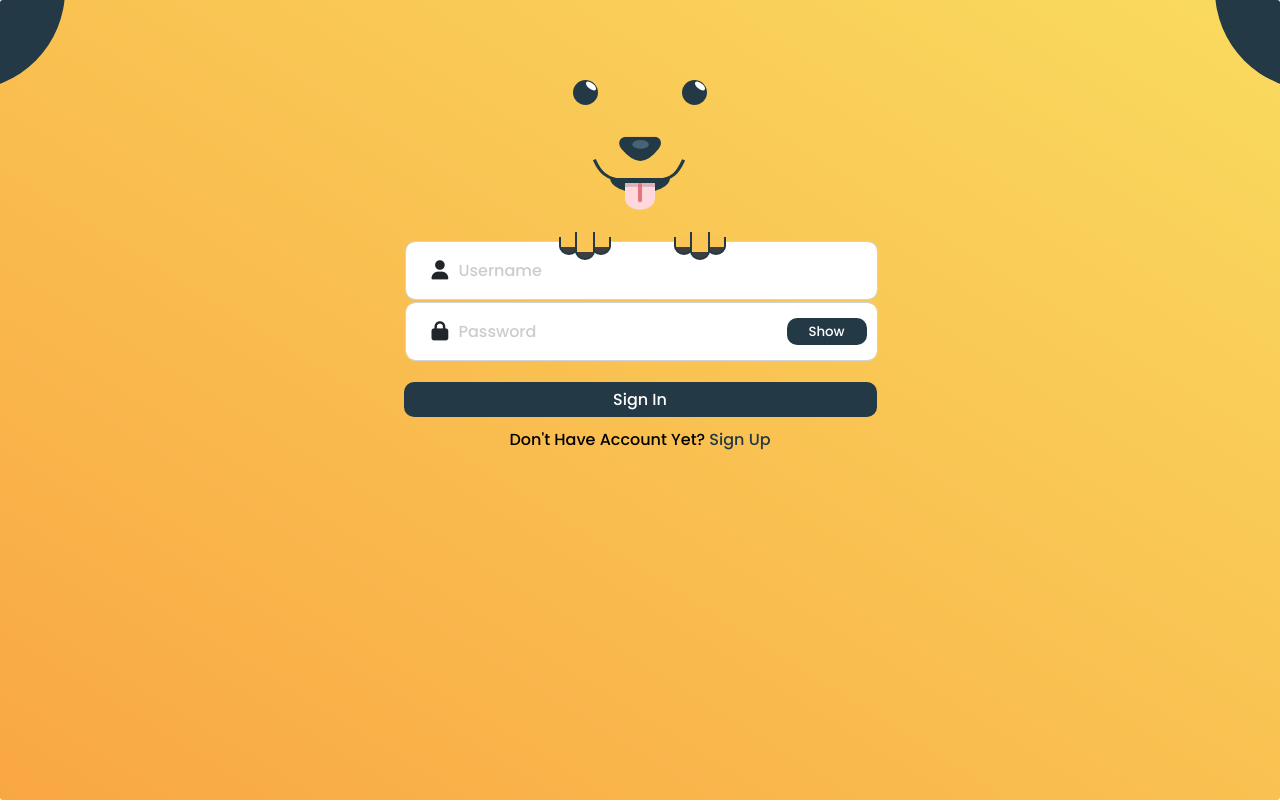
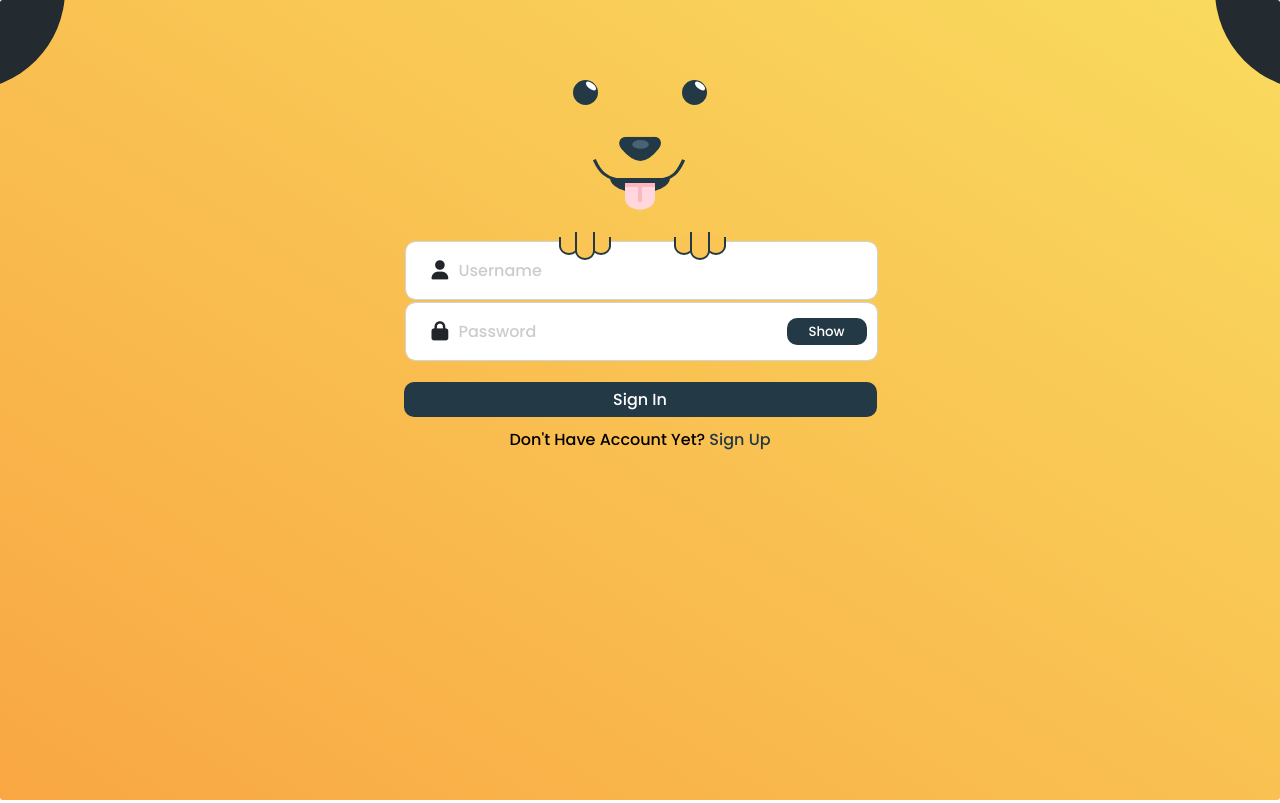
Before and after one commit to s-bhalode/login_form, a plain HTML site: page index.html in a window 1280 px wide. Drawn offline with nearby package versions, Linux system fonts and the light colour scheme.

Commit message:
ui enhancement

```diff
--- a/style.css
+++ b/style.css
@@ -29,7 +29,7 @@ body {
   width: 200px;
   height: 200px;
   border-radius: 50%;
-  background-color: #243946;
+  background-color: #232b30;
 }
 .container .ear.ear--left {
   left: -135px;
@@ -134,7 +134,7 @@ body {
   top: 0;
   width: 30px;
   height: 5px;
-  background-color: #a5898d6f;
+  background-color: #fcb7bf;
 }
 .container .median {
   position: absolute;
@@ -144,7 +144,7 @@ body {
   width: 4px;
   height: 25px;
   border-radius: 5px;
-  background-color: #e47380;
+  background-color: #fcb7bf;
 }
 .container .hands {
   position: relative;
@@ -194,7 +194,7 @@ body {
   height: 18px;
   border-radius: 50%;
   border: 2px solid #243946;
-  background-color: #0a0a0ac9;
+  background-color: #fac555;
   z-index: -1;
 }
 .container .hands .finger:nth-child(1),
```
